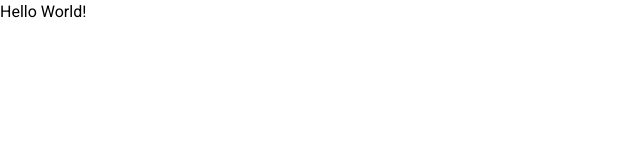
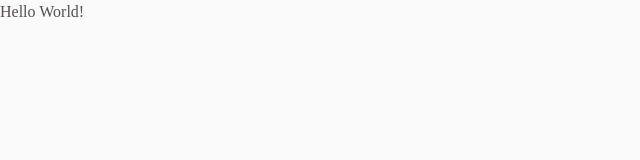
Before and after one commit to JhonatanGAlves/coffee-delivery, a Next.js app: page / in a window 1280 px wide. Shown: the top 160 px of the page, without its empty margins (0-640 px from the left). Built offline with nearby package versions, Linux system fonts and the light colour scheme.

Commit message:
style: 🎨 Defining colors and font

```diff
--- a/src/app/globals.css
+++ b/src/app/globals.css
@@ -3,44 +3,52 @@
 @tailwind utilities;
 
 :root {
-  --white: #FFFFFF
-  --background: #FAFAFA
+  --white: #ffffff;
+  --background: #fafafa;
 
-  --base-title: #272221
-  --base-subtitle: #403937
-  --base-text: #574F4D
-  --base-label: #8D8686
-  --base-hover: #D7D5D5
-  --base-button: #E6E5E5
-  --base-input: #EDEDED
+  --base-title: #272221;
+  --base-subtitle: #403937;
+  --base-text: #574f4d;
+  --base-label: #8d8686;
+  --base-hover: #d7d5d5;
+  --base-button: #e6e5e5;
+  --base-input: #ededed;
 
-  --base-card: #F3F2F2
+  --base-card: #f3f2f2;
 
-  --yellow: #DBAC2C;
-  --yellow-light: #F1E9C9;
-  --yellow-dark: #C47F17;
+  --yellow: #dbac2c;
+  --yellow-light: #f1e9c9;
+  --yellow-dark: #c47f17;
 
-  --purple: #8047F8
-  --purple-light: #EBE5F9
-  --purple-dark: #4B2995
+  --purple: #8047f8;
+  --purple-light: #ebe5f9;
+  --purple-dark: #4b2995;
 }
 
-@media (prefers-color-scheme: dark) {
+/* @media (prefers-color-scheme: dark) {
   :root {
-    --white: #000000
+    --white: #000000;
     --background: #050505;
 
-    --base-title: #D8DDDE;
-    --base-subtitle: #BFC6C8
-    --base-text: #A8B0B2
-    --base-label: #727979
-    --base-hover: #282A2A
-    --base-button: #191A1A
-    --base-input: #121212
+    --base-title: #d8ddde;
+    --base-subtitle: #bfc6c8;
+    --base-text: #a8b0b2;
+    --base-label: #727979;
+    --base-hover: #282a2a;
+    --base-button: #191a1a;
+    --base-input: #121212;
 
-    --base-card: #0C0D0D
+    --base-card: #0c0d0d;
+
+    --yellow: #dbac2c;
+    --yellow-light: #f1e9c9;
+    --yellow-dark: #c47f17;
+
+    --purple: #8047f8;
+    --purple-light: #ebe5f9;
+    --purple-dark: #4b2995;
   }
-}
+} */
 
 body {
   color: var(--base-text);
--- a/src/app/layout.tsx
+++ b/src/app/layout.tsx
@@ -2,8 +2,18 @@ import type { Metadata } from "next";
 import { Baloo_2, Roboto } from "next/font/google";
 import "./globals.css";
 
-const balooTwo = Baloo_2({ subsets: ["latin"], weight: ["700", "800"] });
-const roboto = Roboto({ subsets: ["latin"], weight: ["400", "500", "700"] });
+const balooTwo = Baloo_2({
+  subsets: ["latin"],
+  display: "swap",
+  weight: ["700", "800"],
+  variable: "--font-baloo-two",
+});
+const roboto = Roboto({
+  subsets: ["latin"],
+  display: "swap",
+  weight: ["400", "500", "700"],
+  variable: "--font-roboto",
+});
 
 export const metadata: Metadata = {
   title: "Coffee Delivery",
@@ -17,7 +27,7 @@ export default function RootLayout({
 }) {
   return (
     <html lang="en">
-      <body className={`${balooTwo.className} ${roboto.className}`}>
+      <body className={`${balooTwo.variable} ${roboto.variable}`}>
         {children}
       </body>
     </html>
--- a/tailwind.config.ts
+++ b/tailwind.config.ts
@@ -7,7 +7,12 @@ const config: Config = {
     "./src/app/**/*.{js,ts,jsx,tsx,mdx}",
   ],
   theme: {
-    extend: {},
+    extend: {
+      fontFamily: {
+        sans: ["var(--font-baloo-two)"],
+        mono: ["var(--font-roboto)"],
+      },
+    },
   },
   plugins: [],
 };
```
